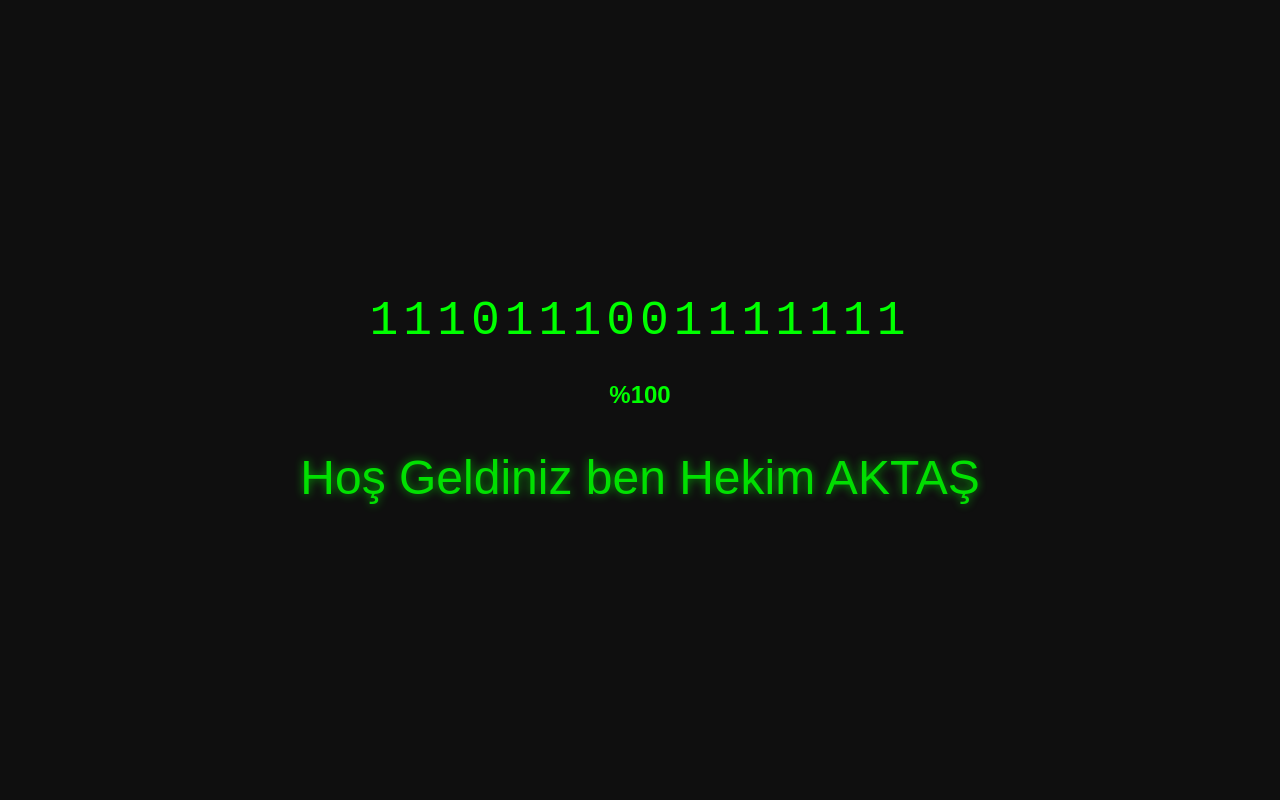
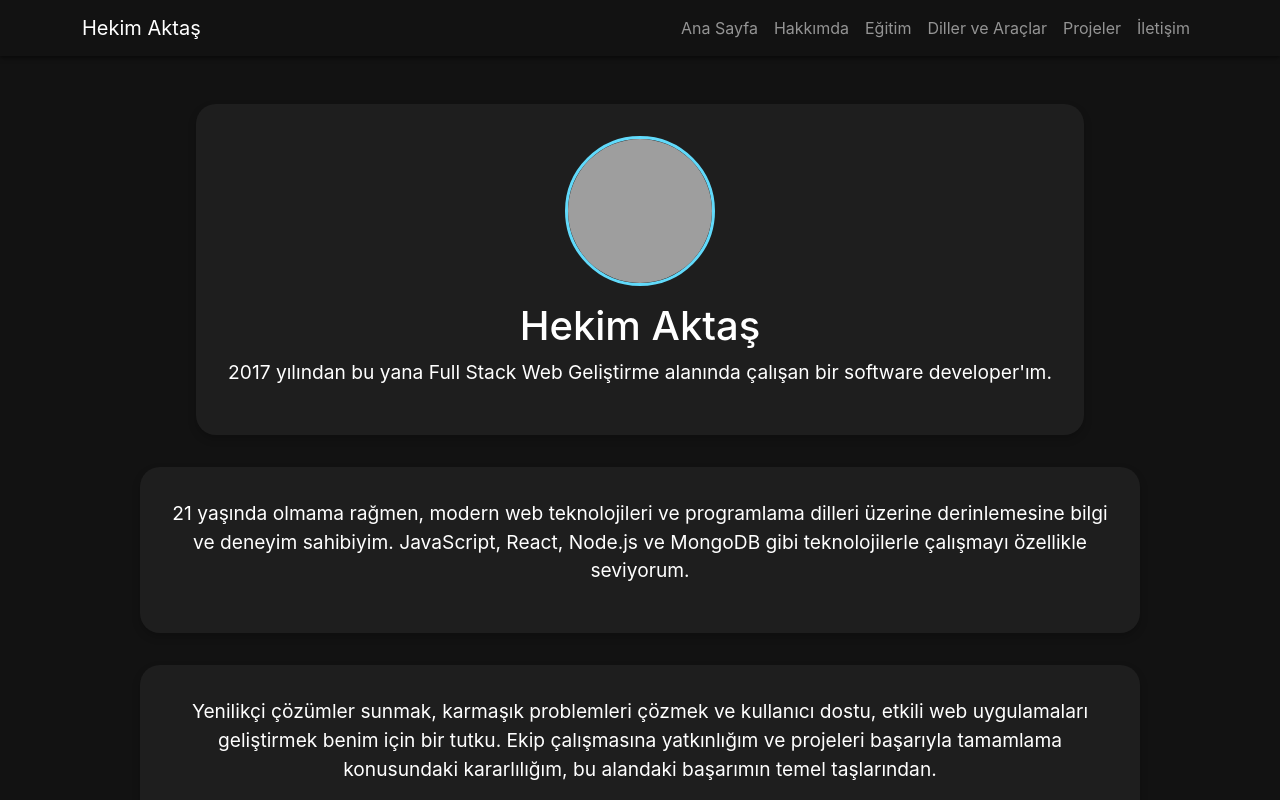
Before and after one commit to aktashekimcan/hekimcan-website-3, a Next.js app: page /about in a window 1280 px wide. Shown: the top 800 px of the page. Built offline with nearby package versions, Linux system fonts and the light colour scheme; grey boxes are pictures that could not be loaded.

Commit message:
Updated _app.tsx

```diff
--- a/pages/_app.tsx
+++ b/pages/_app.tsx
@@ -1,5 +1,6 @@
 // pages/_app.tsx
 import { useState, useEffect } from "react";
+import { useRouter } from "next/router";
 import "bootstrap/dist/css/bootstrap.min.css";
 import Navbar from "./components/Navbar";
 import Footer from "./components/Footer";
@@ -8,12 +9,17 @@ import "../styles/globals.css";
 
 function MyApp({ Component, pageProps }) {
   const [loading, setLoading] = useState(true);
+  const router = useRouter();
 
   useEffect(() => {
-    // 3 saniye sonra yükleyiciyi kapat
-    const timer = setTimeout(() => setLoading(false), 8000);
-    return () => clearTimeout(timer);
-  }, []);
+    // Sadece ana sayfada ve ilk yüklemede yükleyiciyi göster
+    if (router.pathname === "/") {
+      const timer = setTimeout(() => setLoading(false), 8000);
+      return () => clearTimeout(timer);
+    } else {
+      setLoading(false);
+    }
+  }, [router.pathname]);
 
   return (
     <>
```
